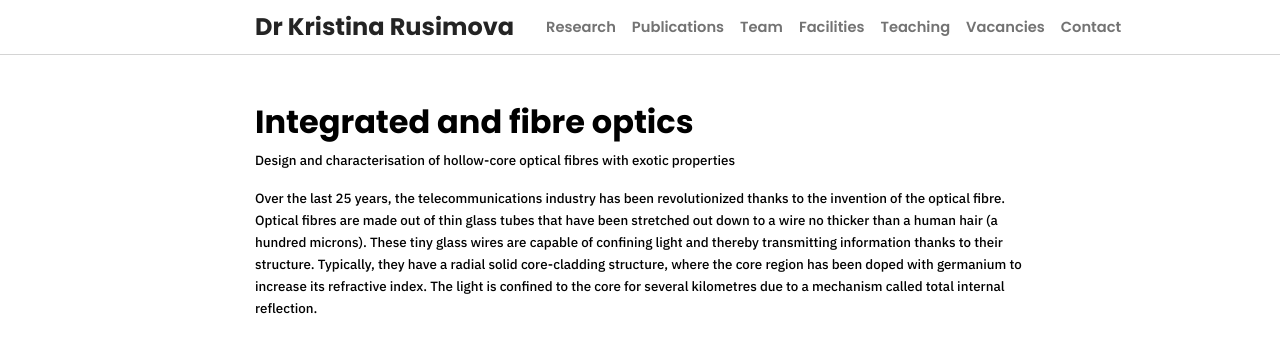
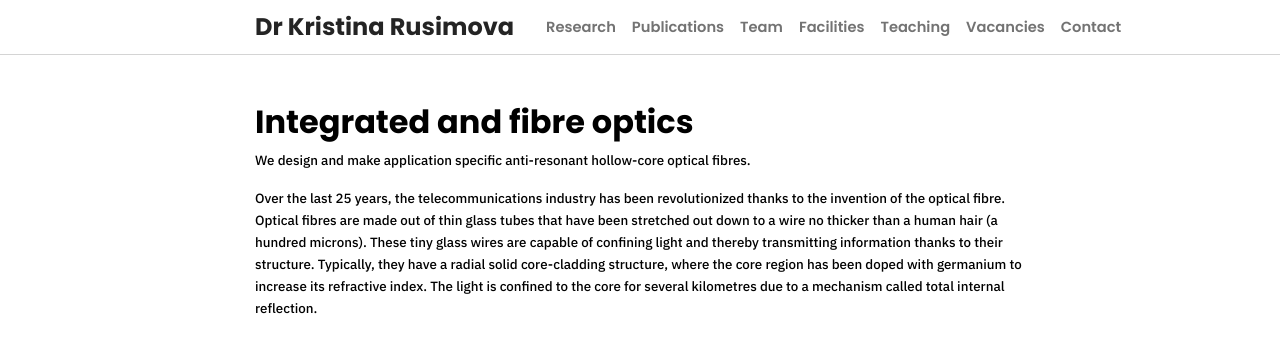
Before and after one commit to kristinarusimova/kristinarusimova.github.io, a Jekyll site: the page built from _projects/fibres.md, in a window 1280 px wide and 970 px high. Shown: the top 339 px of the window. Built offline with Jekyll 4.4.1, drawn with Linux system fonts in a browser that asks for light colours; nearby versions of some CDN libraries; a style sheet for code colours, icons or effects is not loaded.

Commit message:
Update fibres.md

```diff
--- a/_projects/fibres.md
+++ b/_projects/fibres.md
@@ -2,7 +2,7 @@
 layout: page
 title: Integrated and fibre optics
 description: >
-    Design and characterisation of hollow-core optical fibres with exotic properties
+    We design and make application specific anti-resonant hollow-core optical fibres.
 location: University of Bath
 img: /assets/img/bifi.png
 importance: 3
```
